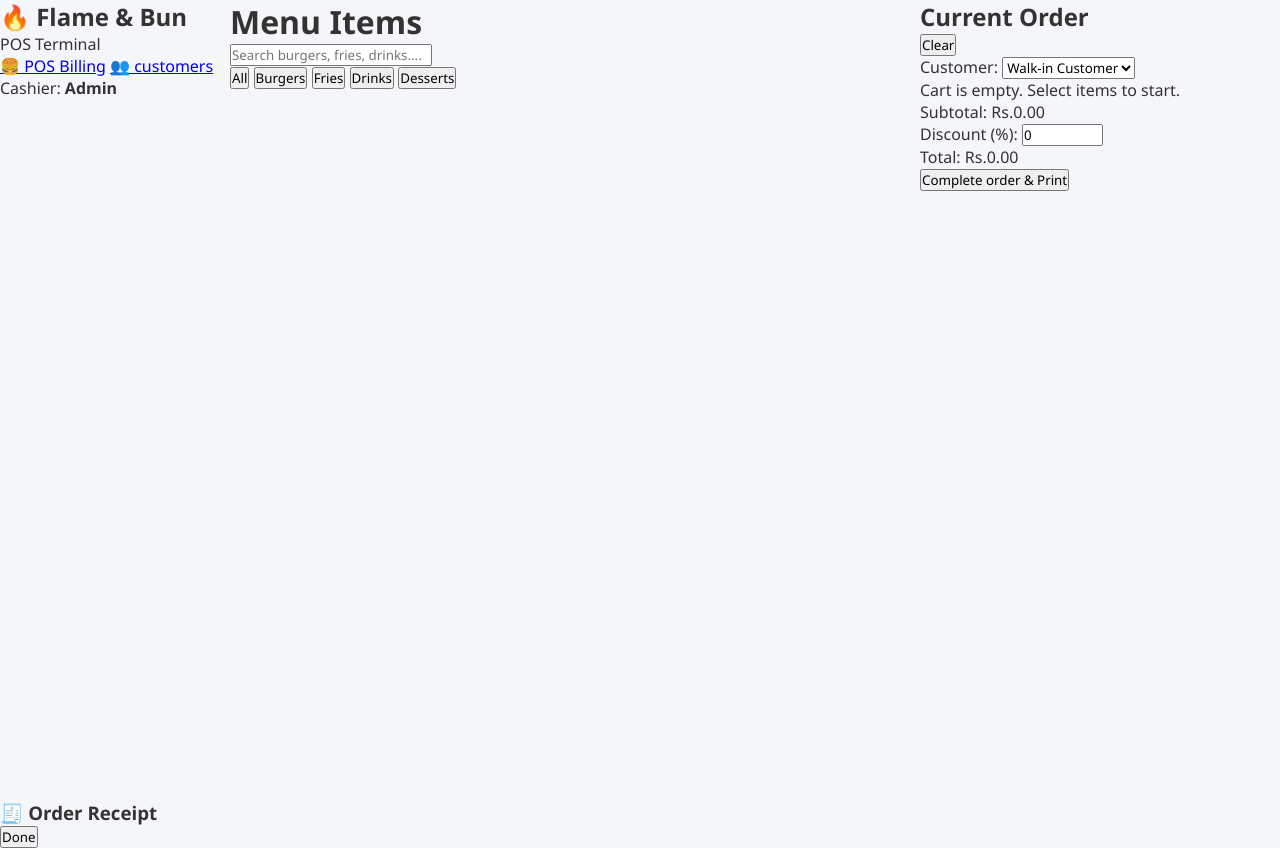
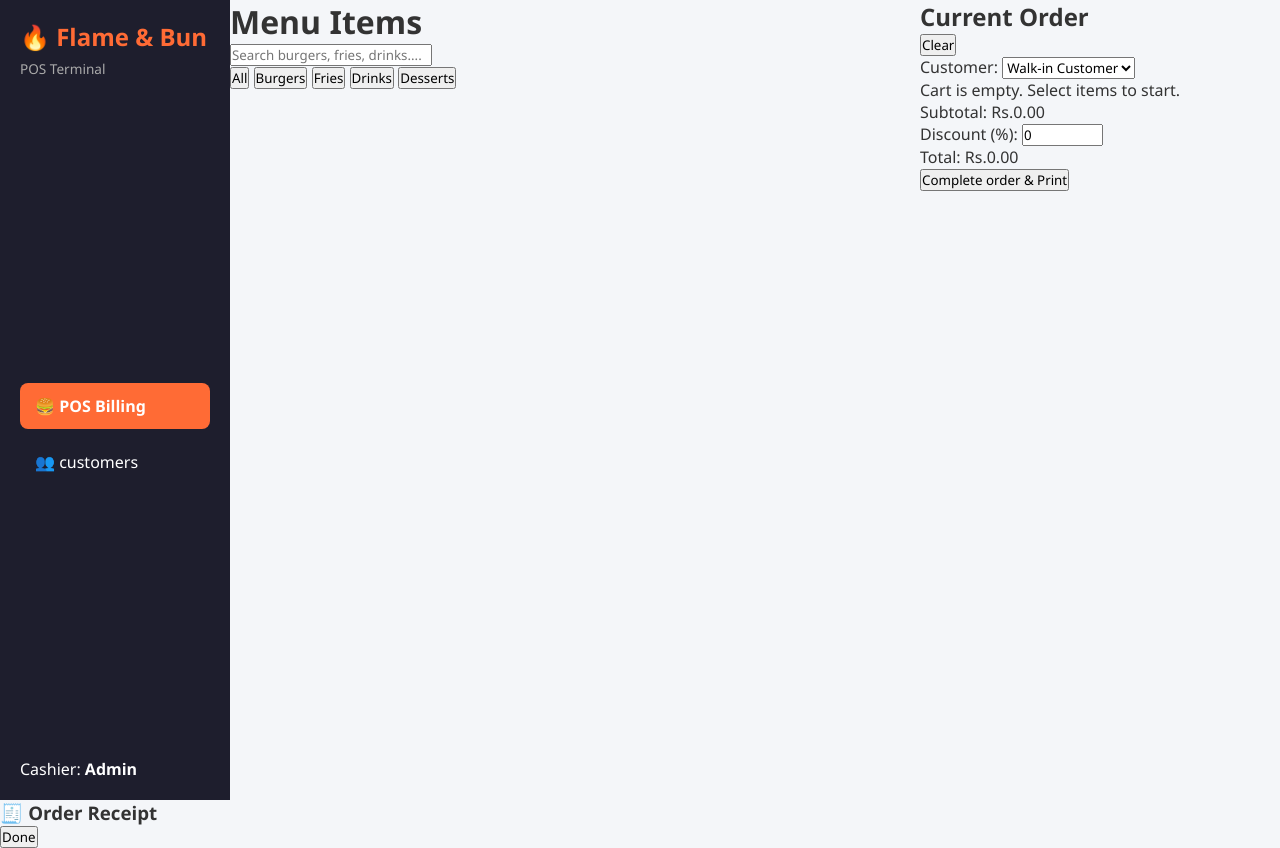
Before and after one commit to Ramasinha-MUD/GrillMaster-POS-Burger-Shop-, a plain HTML site: page index.html in a window 1280 px wide. Drawn offline with Linux system fonts and the light colour scheme.

Commit message:
Create Sidebar

```diff
--- a/css/style.css
+++ b/css/style.css
@@ -16,3 +16,44 @@ body {
     grid-template-columns: 230px 1fr 360px;
     height: 100vh;
 }
+
+/* Sidebar */
+.sidebar {
+    background-color: #1e1e2d;
+    color: #fff;
+    padding: 20px;
+    display: flex;
+    flex-direction: column;
+    justify-content: space-between;
+}
+
+.brand h2 {
+    color: #ff6b35;
+    margin-bottom: 4px;
+}
+
+.brand span {
+    font-size: 0.85rem;
+    color: #aaa;
+}
+
+.sidebar nav {
+    margin-top: 30px;
+    display: flex;
+    flex-direction: column;
+    gap: 10px;
+}
+
+.nav-link {
+    text-decoration: none;
+    color: #fff;
+    padding: 12px 15px;
+    border-radius: 8px;
+    transition: 0.2s;
+}
+
+.nav-link:hover, .nav-link.active {
+    background-color: #ff6b35;
+    color: #fff;
+    font-weight: bold;
+}
```
